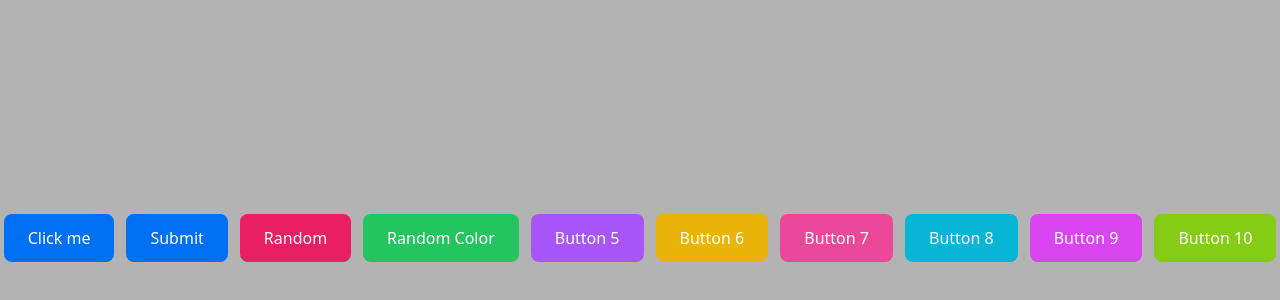
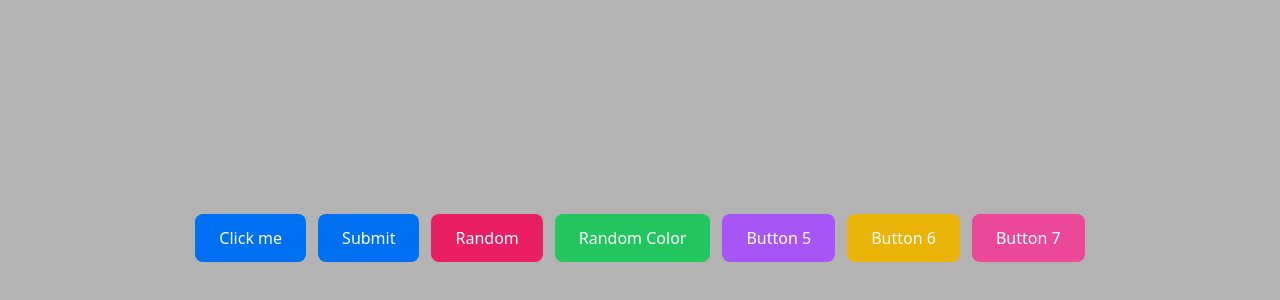
Before and after one commit to yanivprusman/dummyApp, a Next.js app: page / in a window 1280 px wide. Shown: the part 162-462 px from the top of the page. Built offline with nearby package versions, Linux system fonts and the light colour scheme.

Commit message:
#20: Remove buttons 8, 9, and 10 from the home page

```diff
--- a/app/page.tsx
+++ b/app/page.tsx
@@ -110,27 +110,6 @@ export default function Home() {
       >
         Button 7
       </button>
-      <button
-        data-id="placeholder-8"
-        onMouseDown={(e) => handleMouseDown("placeholder-8", e)}
-        style={btnStyle("placeholder-8", "#06b6d4")}
-      >
-        Button 8
-      </button>
-      <button
-        data-id="placeholder-9"
-        onMouseDown={(e) => handleMouseDown("placeholder-9", e)}
-        style={btnStyle("placeholder-9", "#d946ef")}
-      >
-        Button 9
-      </button>
-      <button
-        data-id="placeholder-10"
-        onMouseDown={(e) => handleMouseDown("placeholder-10", e)}
-        style={btnStyle("placeholder-10", "#84cc16")}
-      >
-        Button 10
-      </button>
     </main>
   );
 }
```
